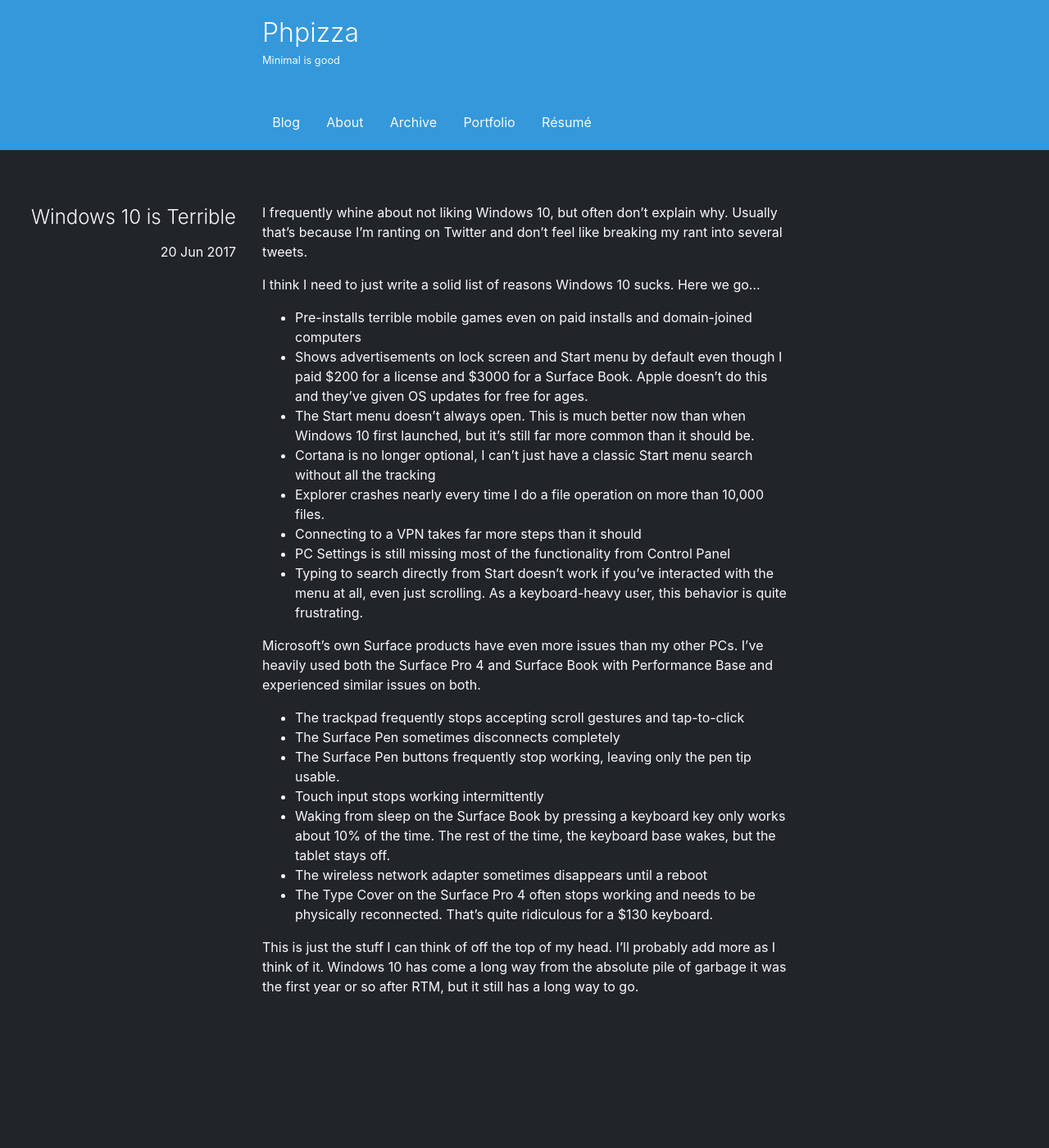
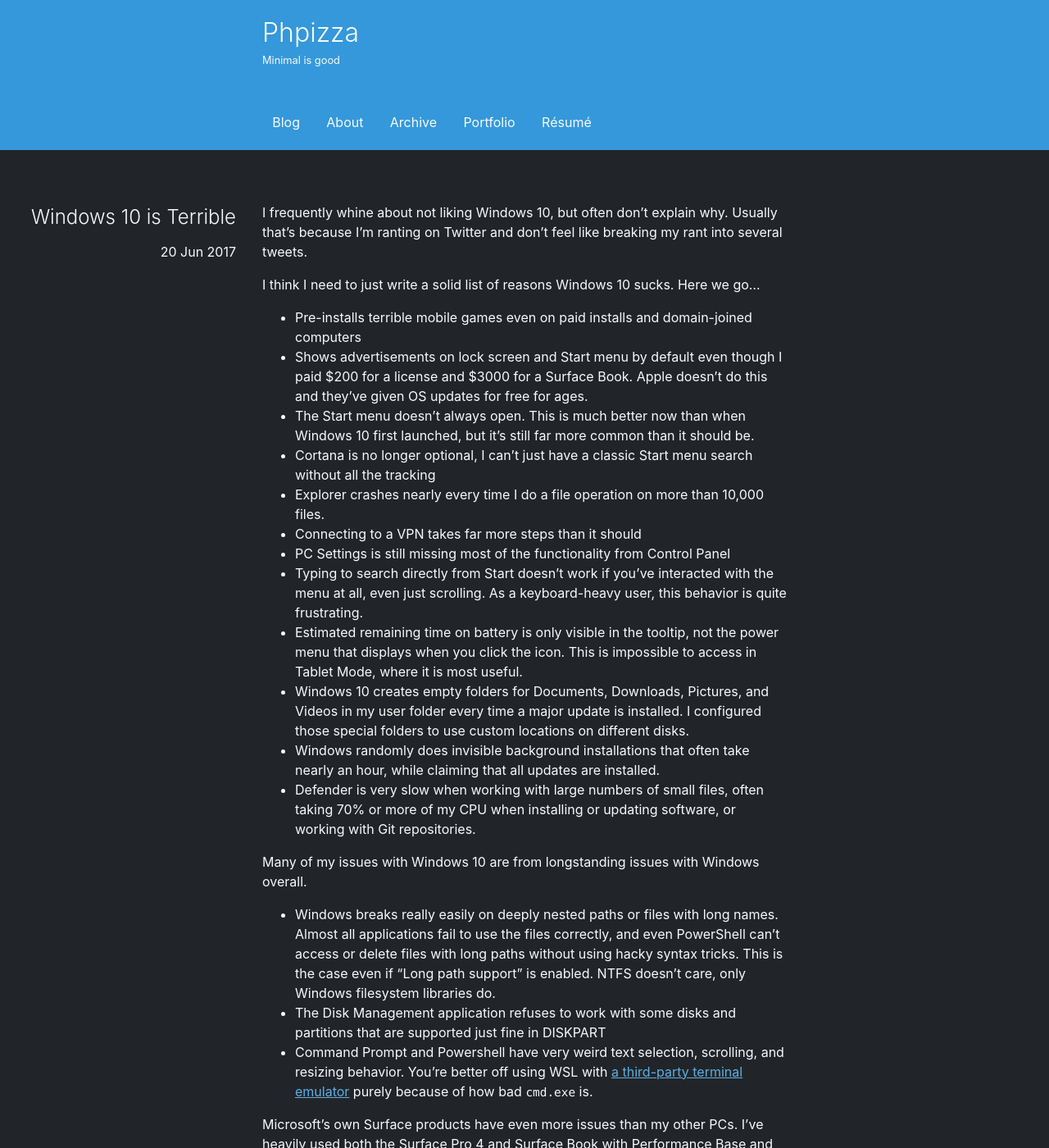
Before and after one commit to Alanaktion/alanaktion.github.io, a Jekyll site: the page built from _posts/2017-06-20-windows-10-is-terrible.md, in a window 1280 px wide and 1400 px high. Shown: the whole window at 82% size. Built offline with Jekyll 4.4.1, drawn with Linux system fonts in a browser that asks for light colours.

Commit message:
Updating Windows 10 rant

```diff
--- a/_posts/2017-06-20-windows-10-is-terrible.md
+++ b/_posts/2017-06-20-windows-10-is-terrible.md
@@ -17,6 +17,16 @@
 - Connecting to a VPN takes far more steps than it should
 - PC Settings is still missing most of the functionality from Control Panel
 - Typing to search directly from Start doesn't work if you've interacted with the menu at all, even just scrolling. As a keyboard-heavy user, this behavior is quite frustrating.
+- Estimated remaining time on battery is only visible in the tooltip, not the power menu that displays when you click the icon. This is impossible to access in Tablet Mode, where it is most useful.
+- Windows 10 creates empty folders for Documents, Downloads, Pictures, and Videos in my user folder every time a major update is installed. I configured those special folders to use custom locations on different disks.
+- Windows randomly does invisible background installations that often take nearly an hour, while claiming that all updates are installed.
+- Defender is very slow when working with large numbers of small files, often taking 70% or more of my CPU when installing or updating software, or working with Git repositories.
+
+Many of my issues with Windows 10 are from longstanding issues with Windows overall.
+
+- Windows breaks really easily on deeply nested paths or files with long names. Almost all applications fail to use the files correctly, and even PowerShell can't access or delete files with long paths without using hacky syntax tricks. This is the case even if "Long path support" is enabled. NTFS doesn't care, only Windows filesystem libraries do.
+- The Disk Management application refuses to work with some disks and partitions that are supported just fine in DISKPART
+- Command Prompt and Powershell have very weird text selection, scrolling, and resizing behavior. You're better off using WSL with [a third-party terminal emulator](https://github.com/mintty/wsltty) purely because of how bad `cmd.exe` is.
 
 Microsoft's own Surface products have even more issues than my other PCs. I've heavily used both the Surface Pro 4 and Surface Book with Performance Base and experienced similar issues on both.
 
```
